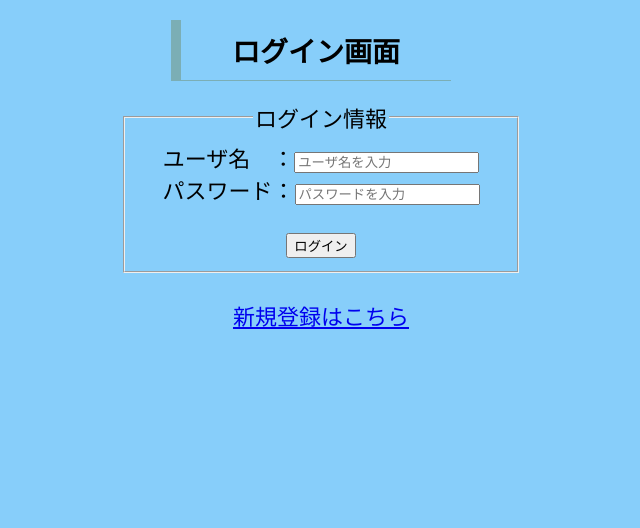
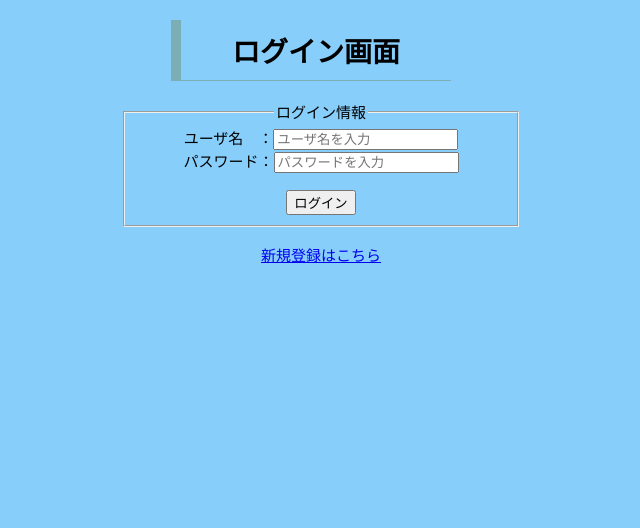
Before and after one commit to nagachim/firstapp-login, a PHP site: page / in a window 1280 px wide. Shown: the top 528 px of the page, without its empty margins (319-959 px from the left). Run offline with PHP 8.4, Linux system fonts and the light colour scheme; data that the repository does not hold is empty; some libraries are stand-ins or nearby versions.

Commit message:
メイン画面改修

```diff
--- a/Main.php
+++ b/Main.php
@@ -54,6 +54,7 @@ if(!$result = pg_connect($connectString)){
         <br>
         <label for="Add">住所：</label><input type="text" id="add" name="add" value="<?php echo htmlspecialchars($add, ENT_QUOTES,utf-8); ?>">
         <br>
+        <br>
         <label for="Bikou">備考：</label><textarea name="bikou" rows="4" cols="40"><?php echo htmlspecialchars($bikou, ENT_QUOTES,utf-8); ?></textarea>
         <br>
         <a href="logout.php">ログアウト</a></li>
--- a/style.css
+++ b/style.css
@@ -4,7 +4,7 @@ html{
 	width: 400px;
 	background: lightskyblue;
 	height: 1000px;
-	font-size:22px;
+	font-size:15px;
 }
 
 body{
```
